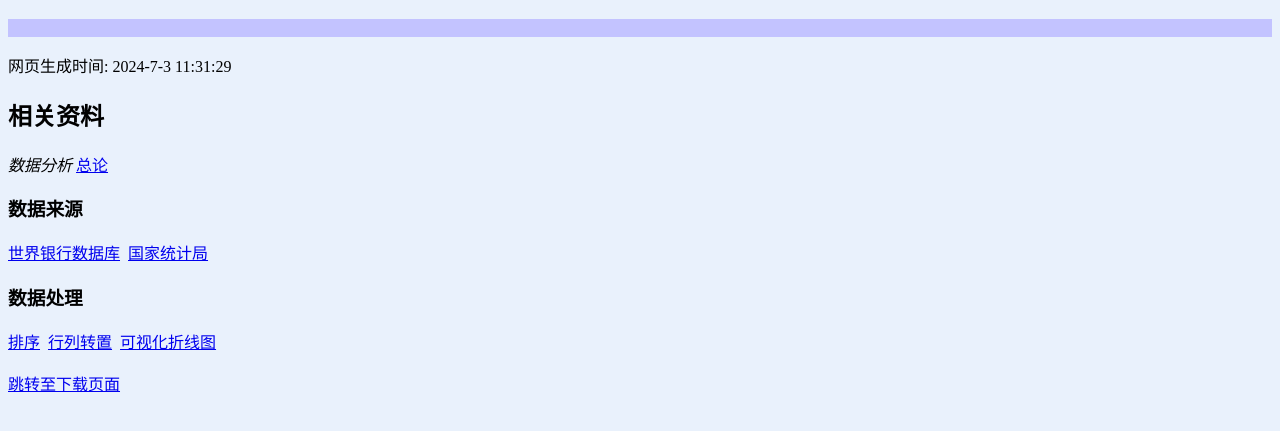
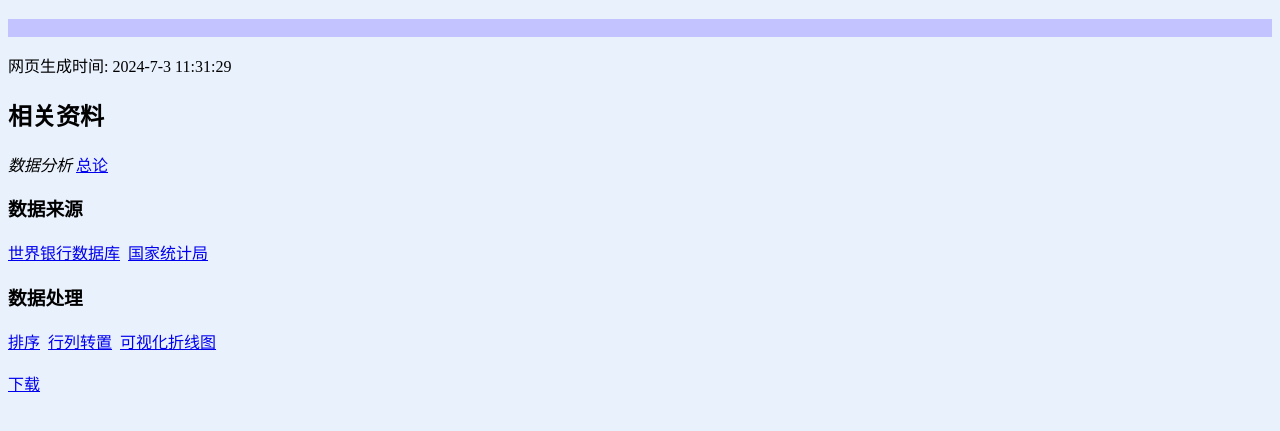
Before and after one commit to rosenblois/rosenblois.github.io, a plain HTML site: page index.html in a window 1280 px wide. Shown: the part 95-526 px from the top of the page. Drawn offline with Linux system fonts and the light colour scheme.

Commit message:
Update index.html

```diff
--- a/index.html
+++ b/index.html
@@ -29,7 +29,7 @@ document.getElementById("date").innerHTML = "网页生成时间: " + date + " "
 <a href="https://cloud.tencent.com/developer/article/1759133">排序</a>&nbsp;
 <a href="https://blog.51cto.com/u_16213318/7328580">行列转置</a>&nbsp;
 <a href="https://blog.csdn.net/sinat_41858359/article/details/134924523">可视化折线图</a>&nbsp;<br><br>
-<a href="https://github.com/Jiangyunjack/Jiangyunjack.github.io/blob/main/1P123135919-4-1200.jpg">跳转至下载页面</a>
+<a href="1P123135919-4-1200.jpg">下载</a>
 
 </body>
 </html>
```
